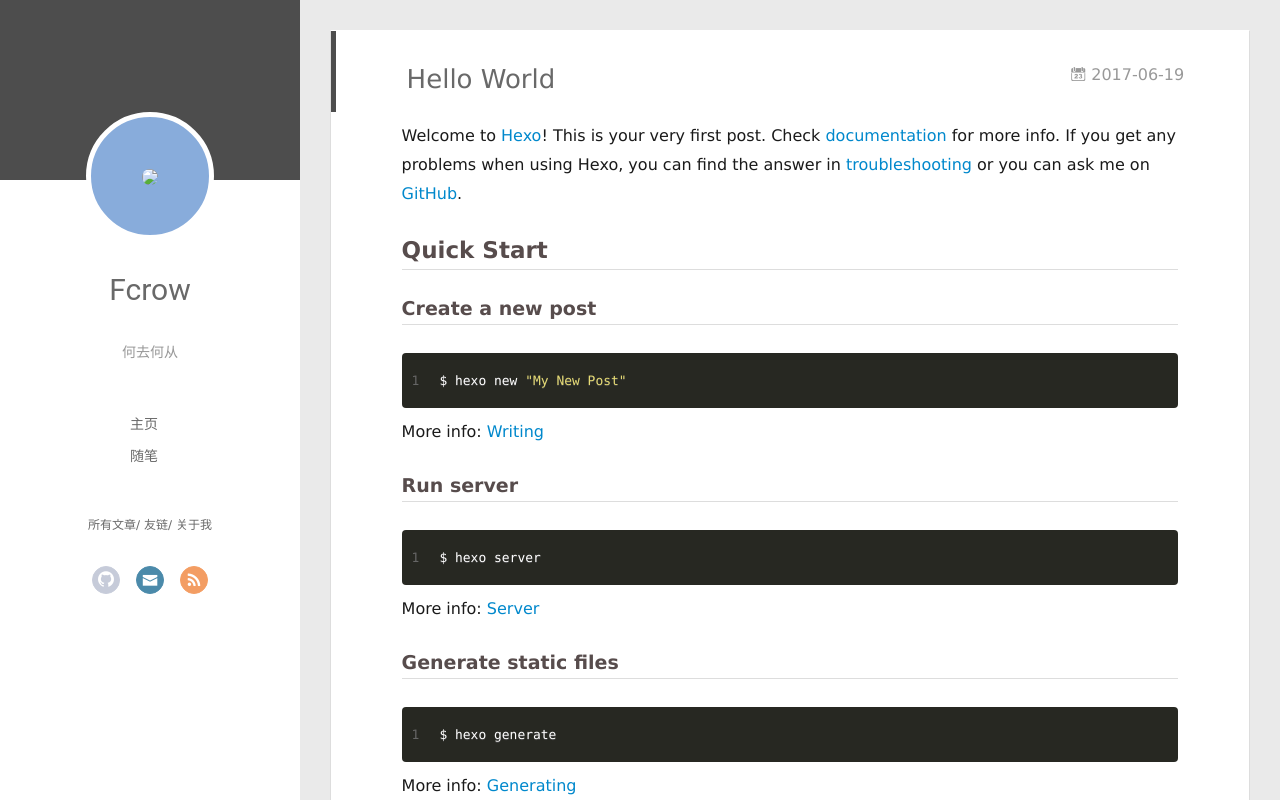
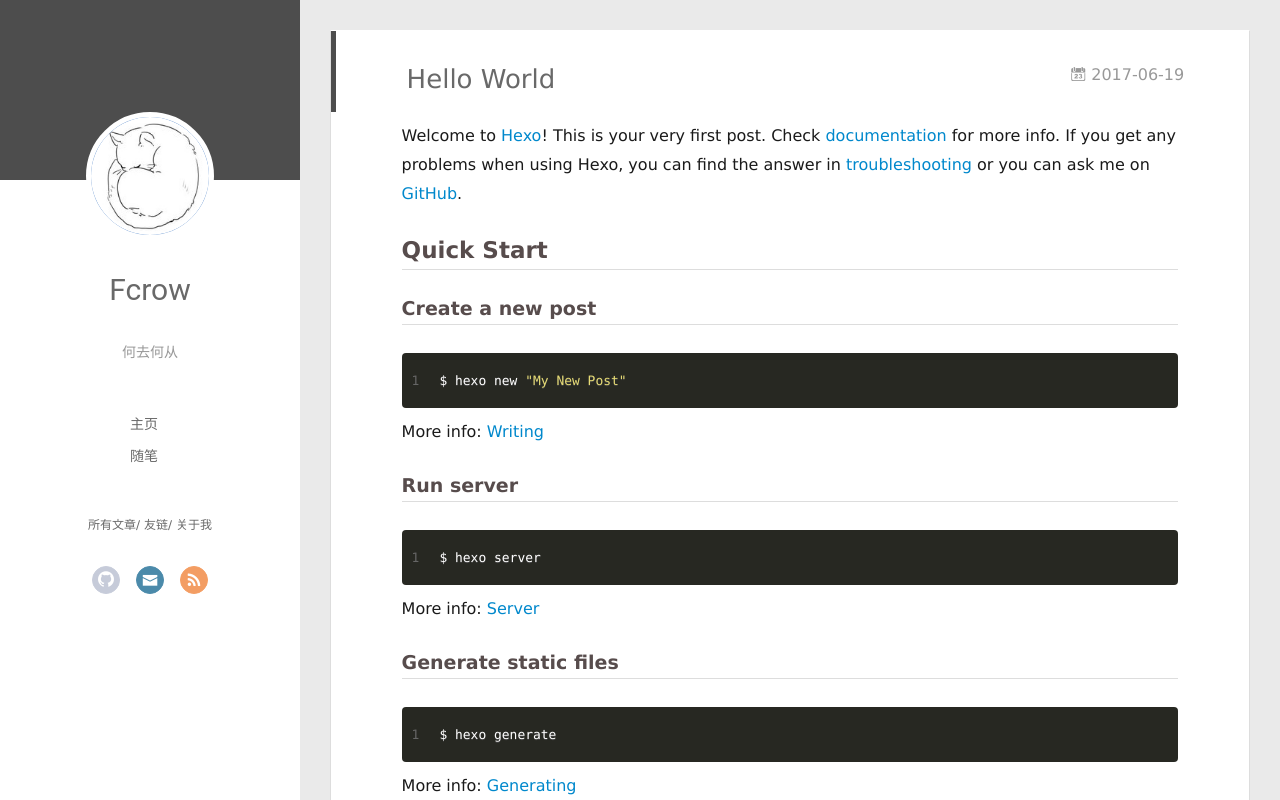
Before and after one commit to FcrowTR/FcrowTR.github.io, a plain HTML site: page index.html in a window 1280 px wide. Drawn offline with Linux system fonts and the light colour scheme.

Commit message:
Site updated: 2017-06-19 17:32:44

```diff
--- a/index.html
+++ b/index.html
@@ -45,7 +45,7 @@
 <div class="intrude-less">
 	<header id="header" class="inner">
 		<a href="/" class="profilepic">
-			<img src="themes/yilia/source/img/touxiang_zanshi.jpg" class="js-avatar">
+			<img src="img/touxiang_zanshi.jpg" class="js-avatar">
 		</a>
 		<hgroup>
 		  <h1 class="header-author"><a href="/">Fcrow</a></h1>
@@ -103,7 +103,7 @@
 	<div class="intrude-less">
 		<header id="header" class="inner">
 			<div class="profilepic">
-				<img src="themes/yilia/source/img/touxiang_zanshi.jpg" class="js-avatar">
+				<img src="img/touxiang_zanshi.jpg" class="js-avatar">
 			</div>
 			<hgroup>
 			  <h1 class="header-author js-header-author">Fcrow</h1>
```
Also changed, not shown: 2017/06/19/hello-world/index.html (+2 -2 lines), archives/2017/06/index.html (+2 -2 lines), archives/2017/index.html (+2 -2 lines), archives/index.html (+2 -2 lines).
